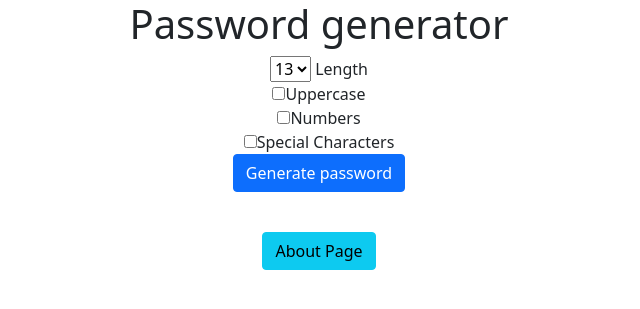
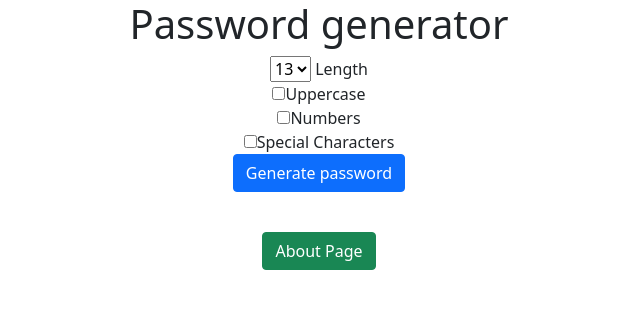
Before and after one commit to Rejkis/django3-password-generator, a Django app: page / in a window 1280 px wide. Shown: the top 309 px of the page, without its empty margins (321-961 px from the left). Run offline with Django 3.2, Linux system fonts and the light colour scheme.

Commit message:
home page change

```diff
--- a/generator/templates/generator/home.html
+++ b/generator/templates/generator/home.html
@@ -22,5 +22,5 @@
             <input type="submit" value="Generate password" class="btn btn-primary">
         </form>
     <br>
-    <a href="{% url 'about' %}" class="btn btn-info">About Page</a>
+    <a href="{% url 'about' %}" class="btn btn-success">About Page</a>
 </div>
```
